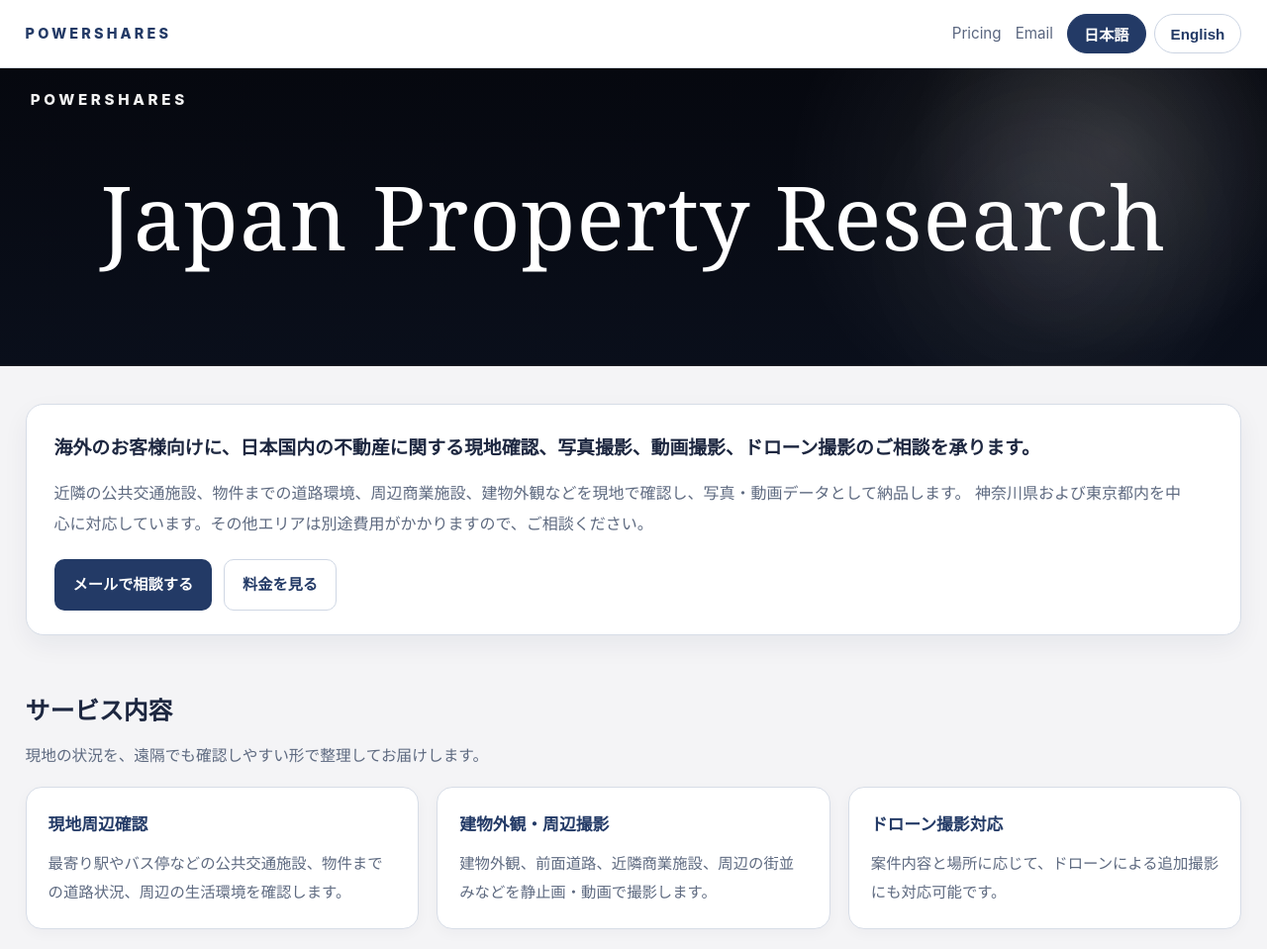
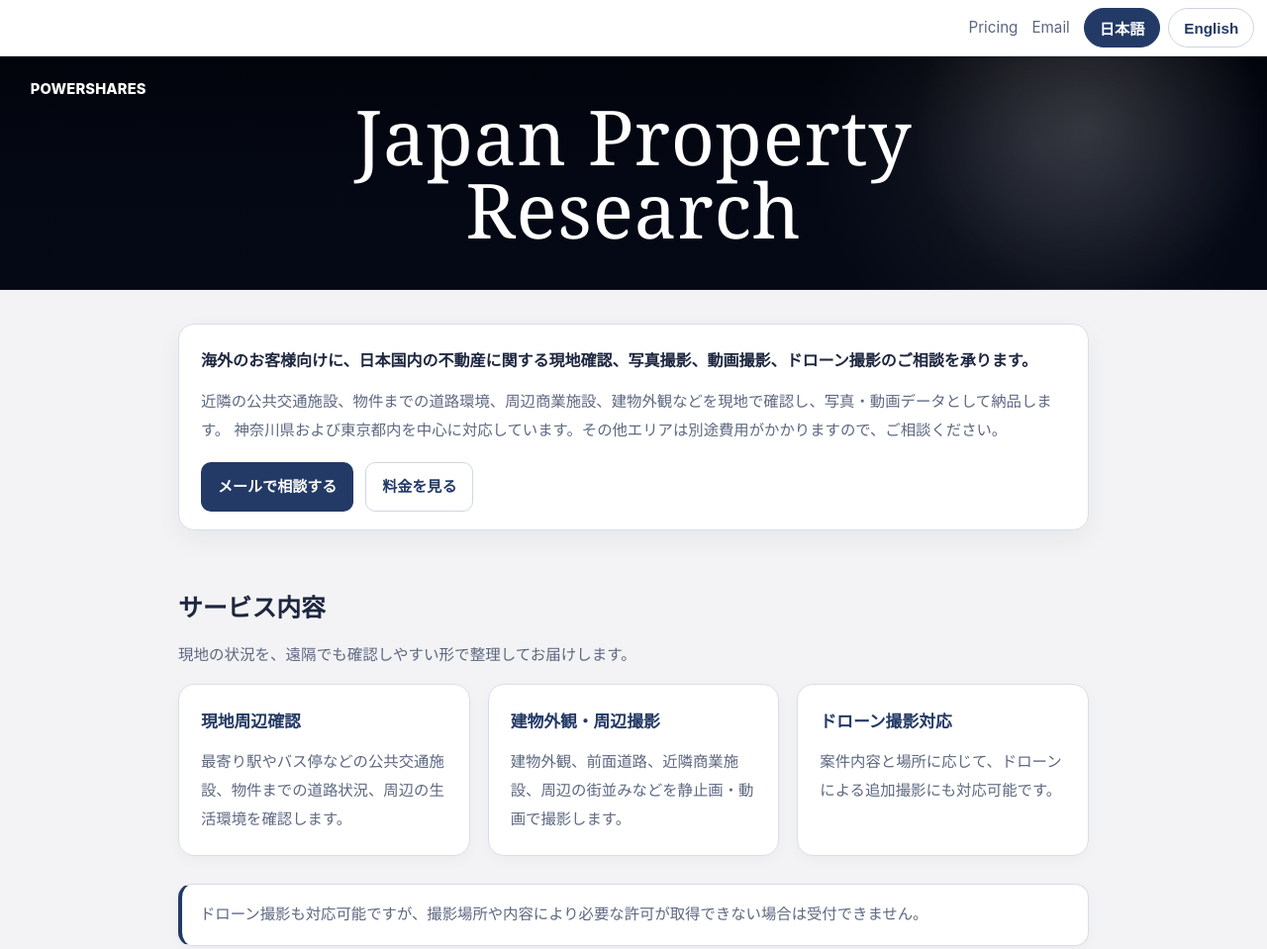
Before and after one commit to powershares/powershares-site, a plain HTML site: page index.html in a window 1280 px wide. Shown: the top 959 px of the page at 99% size. Drawn offline with Linux system fonts and the light colour scheme.

Commit message:
Update index.html

```diff
--- a/index.html
+++ b/index.html
@@ -6,19 +6,17 @@
   <title>PowerShares | Japan Property Research</title>
   <style>
     :root{
-      --bg:#f4f4f6;
+      --bg:#f3f3f5;
       --white:#ffffff;
-      --text:#1d2740;
-      --muted:#5e6a80;
+      --text:#1e2740;
+      --muted:#5d6880;
       --navy:#233a66;
-      --navy-dark:#070b14;
-      --navy-deep:#0b1120;
-      --line:#d7dde7;
-      --shadow:0 10px 26px rgba(20,35,60,.06);
+      --navy-dark:#050814;
+      --line:#d8deea;
+      --shadow:0 10px 24px rgba(20,35,60,.05);
     }
 
     *{box-sizing:border-box}
-
     html{scroll-behavior:smooth}
 
     body{
@@ -26,7 +24,7 @@
       font-family:-apple-system,BlinkMacSystemFont,"Segoe UI",Roboto,Arial,sans-serif;
       background:var(--bg);
       color:var(--text);
-      line-height:1.8;
+      line-height:1.85;
     }
 
     a{
@@ -34,9 +32,8 @@
       text-decoration:none;
     }
 
-    .page-wrap{
-      width:min(1520px,96%);
-      margin:0 auto;
+    a:hover{
+      text-decoration:none;
     }
 
     header{
@@ -49,29 +46,18 @@
     }
 
     .nav{
+      width:min(1600px,98%);
+      margin:0 auto;
+      min-height:52px;
+      padding:8px 0;
       display:flex;
       align-items:center;
-      justify-content:space-between;
-      gap:20px;
-      padding:14px 0;
-    }
-
-    .brand-top{
-      font-size:.9rem;
-      font-weight:800;
-      letter-spacing:.22em;
-      color:var(--navy);
-    }
-
-    .nav-right{
-      display:flex;
-      align-items:center;
+      justify-content:flex-end;
       gap:14px;
-      flex-wrap:wrap;
     }
 
     .top-link{
-      color:#5b6780;
+      color:#5a6780;
       font-size:.95rem;
     }
 
@@ -87,9 +73,9 @@
     .lang-switch button{
       background:#fff;
       color:var(--navy);
-      border:1px solid #cbd4e2;
+      border:1px solid #ccd4e2;
       border-radius:999px;
-      padding:8px 16px;
+      padding:8px 15px;
       cursor:pointer;
       font-weight:700;
       font-size:.95rem;
@@ -103,113 +89,90 @@
 
     .hero-band{
       width:100%;
-      min-height:300px;
+      min-height:235px;
       background:
-        radial-gradient(circle at 88% 28%, rgba(255,255,255,.12), transparent 18%),
-        radial-gradient(circle at 82% 38%, rgba(255,255,255,.08), transparent 24%),
-        linear-gradient(180deg, #06080f 0%, #0a0f1b 100%);
-      position:relative;
-      overflow:hidden;
-      display:flex;
-      align-items:center;
-      justify-content:center;
-      border-bottom:1px solid rgba(255,255,255,.08);
-    }
-
-    .hero-band::after{
-      content:"";
-      position:absolute;
-      right:-6%;
-      top:-10%;
-      width:46%;
-      height:140%;
-      background:
-        radial-gradient(circle at center, rgba(255,255,255,.08), transparent 58%);
-      opacity:.45;
-      pointer-events:none;
-      filter:blur(16px);
+        radial-gradient(circle at 86% 30%, rgba(255,255,255,.14), transparent 16%),
+        radial-gradient(circle at 82% 38%, rgba(255,255,255,.08), transparent 22%),
+        linear-gradient(180deg, #02040b 0%, #040814 52%, #050915 100%);
+      border-bottom:1px solid rgba(255,255,255,.06);
     }
 
     .hero-band-inner{
-      width:min(1700px,98%);
+      width:min(1600px,98%);
       margin:0 auto;
-      min-height:300px;
+      min-height:235px;
       position:relative;
       display:flex;
       align-items:center;
       justify-content:center;
-      padding:40px 24px;
+      padding:30px 18px;
     }
 
-    .hero-brand-in-band{
+    .hero-brand{
       position:absolute;
       left:18px;
-      top:18px;
-      font-size:.95rem;
+      top:20px;
+      color:#fff;
+      font-size:.92rem;
       font-weight:800;
-      letter-spacing:.24em;
-      color:#fff;
-      opacity:.95;
+      letter-spacing:.01em;
     }
 
-    .hero-band-title{
+    .hero-title{
       margin:0;
       color:#fff;
       text-align:center;
       font-family:Georgia,"Times New Roman",Times,serif;
-      font-size:clamp(3.4rem,7vw,5.8rem);
+      font-size:clamp(3rem,6vw,5.1rem);
       font-weight:400;
-      line-height:1;
+      line-height:.96;
       letter-spacing:.01em;
     }
 
-    .content-wrap{
-      width:min(1520px,96%);
+    .container{
+      width:min(920px,92%);
       margin:0 auto;
-      padding:26px 0 44px;
+      padding:24px 0 40px;
     }
 
     .hero-main{
       background:var(--white);
       border:1px solid var(--line);
-      border-radius:18px;
-      padding:28px 28px 24px;
+      border-radius:16px;
+      padding:22px 22px 18px;
       box-shadow:var(--shadow);
-      margin-bottom:24px;
+      margin-bottom:28px;
     }
 
     .hero-main h1{
-      margin:0 0 14px;
-      font-size:1.18rem;
+      margin:0 0 12px;
+      font-size:1rem;
+      line-height:1.8;
       font-weight:700;
-      line-height:1.7;
-      letter-spacing:0;
       color:var(--text);
-      max-width:1100px;
     }
 
     .lead{
       margin:0;
       color:var(--muted);
-      font-size:1rem;
-      max-width:1150px;
-      line-height:1.95;
+      font-size:.96rem;
+      line-height:1.9;
     }
 
     .cta{
       display:flex;
       gap:12px;
       flex-wrap:wrap;
-      margin-top:20px;
+      margin-top:18px;
     }
 
     .btn{
       display:inline-block;
-      padding:11px 18px;
+      padding:10px 16px;
       border-radius:10px;
       font-weight:700;
       border:1px solid transparent;
-      font-size:.95rem;
+      font-size:.94rem;
     }
 
     .btn-primary{
@@ -224,7 +187,7 @@
     }
 
     section{
-      padding:12px 0 18px;
+      padding:10px 0 18px;
     }
 
     .section-title{
@@ -235,9 +198,9 @@
     }
 
     .section-note{
-      margin:0 0 16px;
+      margin:0 0 14px;
       color:var(--muted);
-      font-size:.98rem;
+      font-size:.97rem;
     }
 
     .grid{
@@ -258,7 +221,7 @@
       border:1px solid var(--line);
       border-radius:16px;
       padding:22px;
-      box-shadow:0 4px 14px rgba(20,35,60,.035);
+      box-shadow:0 4px 14px rgba(20,35,60,.03);
     }
 
     .card h3{
@@ -282,14 +245,14 @@
       border-radius:14px;
       padding:16px 18px;
       color:var(--muted);
+      font-size:.96rem;
       box-shadow:0 4px 14px rgba(20,35,60,.03);
-      font-size:.96rem;
     }
 
     .contact-box{
       background:#fff;
       border:1px solid var(--line);
-      border-radius:18px;
+      border-radius:16px;
       padding:24px;
       box-shadow:var(--shadow);
     }
@@ -311,7 +274,9 @@
     }
 
     footer{
-      padding:20px 0 34px;
+      width:min(920px,92%);
+      margin:0 auto;
+      padding:14px 0 34px;
       color:var(--muted);
       font-size:.92rem;
     }
@@ -330,50 +295,53 @@
       }
 
       .hero-band{
-        min-height:220px;
+        min-height:180px;
       }
 
       .hero-band-inner{
-        min-height:220px;
+        min-height:180px;
       }
 
-      .hero-band-title{
-        font-size:clamp(2.2rem,10vw,3.5rem);
+      .hero-title{
+        font-size:clamp(2rem,10vw,3.2rem);
+        line-height:1.02;
       }
 
       .hero-main{
-        padding:22px 18px;
+        padding:18px 16px;
       }
 
       .hero-main h1{
-        font-size:1.02rem;
+        font-size:.96rem;
+      }
+
+      .container,
+      footer{
+        width:min(920px,94%);
       }
     }
   </style>
 </head>
 <body>
   <header>
-    <div class="page-wrap nav">
-      <div class="brand-top">POWERSHARES</div>
-      <div class="nav-right">
-        <a class="top-link" href="pricing.html">Pricing</a>
-        <a class="top-link" href="mailto:contact@powershares.jp">Email</a>
-        <div class="lang-switch">
-          <button id="btn-ja" class="active" type="button">日本語</button>
-          <button id="btn-en" type="button">English</button>
-        </div>
+    <div class="nav">
+      <a class="top-link" href="pricing.html">Pricing</a>
+      <a class="top-link" href="mailto:contact@powershares.jp">Email</a>
+      <div class="lang-switch">
+        <button id="btn-ja" class="active" type="button">日本語</button>
+        <button id="btn-en" type="button">English</button>
       </div>
     </div>
   </header>
 
   <div class="hero-band">
     <div class="hero-band-inner">
-      <div class="hero-brand-in-band">POWERSHARES</div>
-      <h2 class="hero-band-title">Japan Property Research</h2>
+      <div class="hero-brand">POWERSHARES</div>
+      <h2 class="hero-title">Japan Property<br>Research</h2>
     </div>
   </div>
 
-  <main class="content-wrap">
+  <main class="container">
     <div id="lang-ja" class="lang active">
       <section>
         <div class="hero-main">
@@ -579,7 +547,7 @@
     </div>
   </main>
 
-  <footer class="content-wrap">
+  <footer>
     <div>© PowerShares. All rights reserved.</div>
   </footer>
 
```
